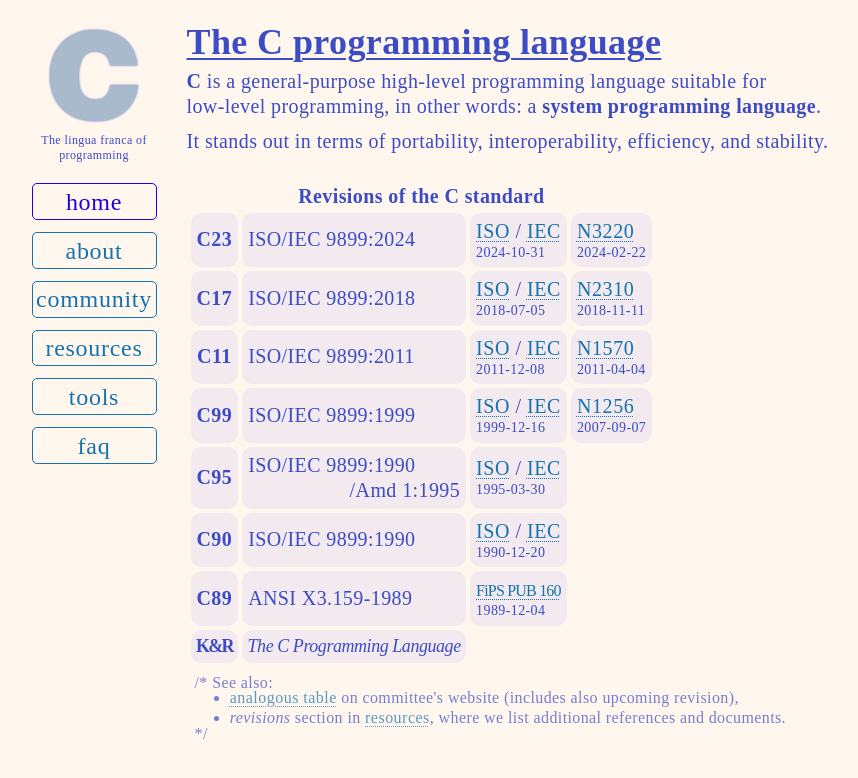
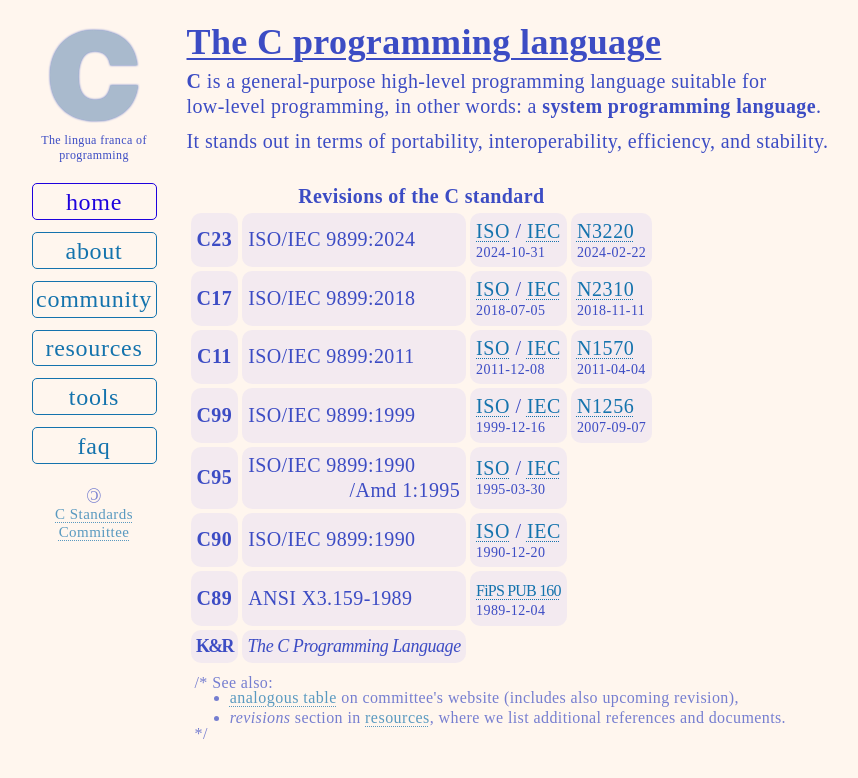
Before and after one commit to c-lang-org/c-www-homepage, a Jekyll site: the page built from index.html, in a window 1280 px wide. Shown: the top 778 px of the page, without its empty margins (201-1059 px from the left). Built offline with Jekyll 4.4.1, drawn with Linux system fonts in a browser that asks for light colours.

Commit message:
Add link to committee website as copyleft notice

```diff
--- a/_layouts/default.html
+++ b/_layouts/default.html
@@ -36,7 +36,9 @@
       {% endfor %}
     </div>
 
-    <!-- <div class="copyleft"></div> -->
+    <div class="copyleft">
+      <a href="https://www.open-std.org/jtc1/sc22/wg14/">C Standards Committee</a>
+    </div>
   </nav>
   <main {%if page.title %}class="accordion-list"{% endif %}>
     {%if page.title %}<h2>{{ page.title }}</h2>{% endif %}
--- a/style.css
+++ b/style.css
@@ -208,16 +208,23 @@ x-cmt::after {
   padding-top: 0;
 }
 
+
+.copyleft {
+  opacity: 0.7;
+  margin-top: 1em;
+}
+
+.copyleft > a {
+  display: block;
+  font-size: 0.75em;
+  margin-top: -0.3em;
+}
+
 .copyleft::before {
   content: "\00a9";
   display: inline-block;
   transform: scaleX(-1);
-  margin-right: 0.1em;
-}
-
-.copyleft {
-  opacity: 0.6;
-  font-size: 0.9em;
+  line-height: 1;
 }
 
 
@@ -354,4 +361,8 @@ table.revisions td time {
     overflow-y: auto;
     max-height: 60vh;
   }
+
+  .copyleft > a {
+    font-size: 0.9em;
+  }
 }
```
